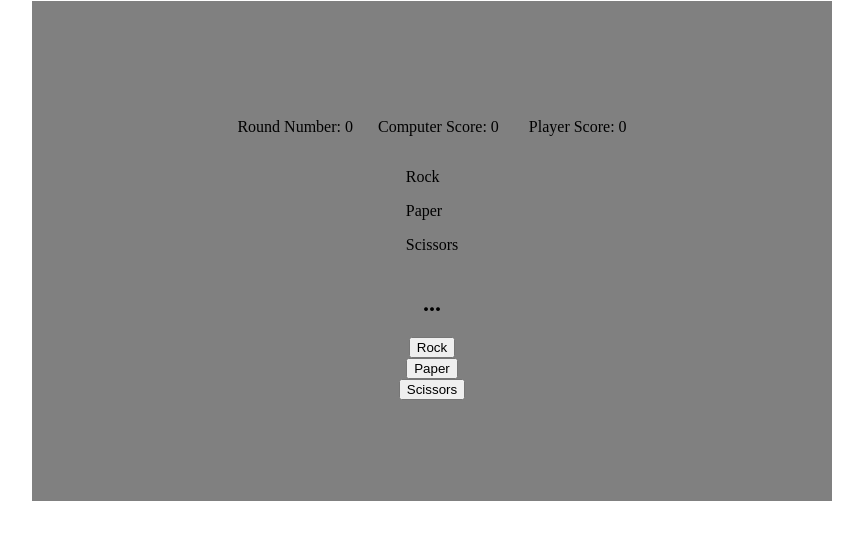
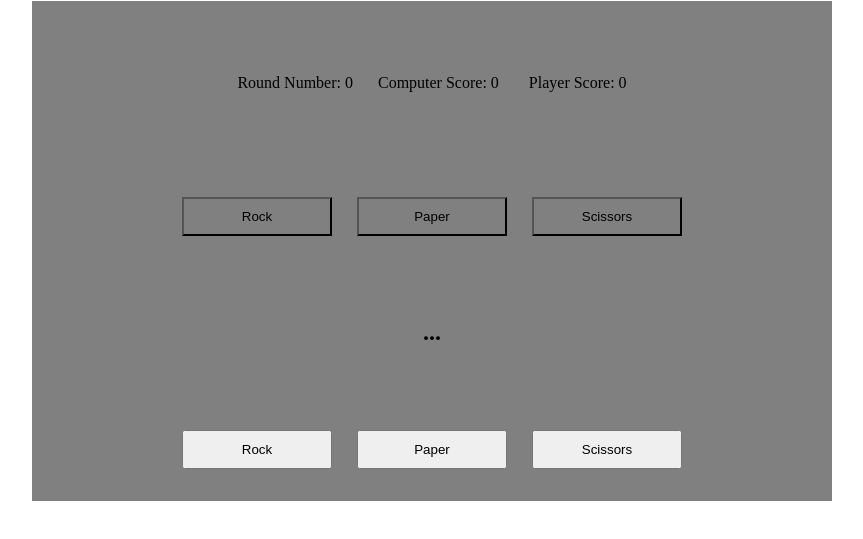
Before and after one commit to DSam87/odin_rock_paper_scissors_2, a plain HTML site: page index.html in a window 1280 px wide. Shown: the part 87-626 px from the top of the page, without its empty margins (208-1071 px from the left). Drawn offline with Linux system fonts and the light colour scheme.

Commit message:
add styles to buttons and flex container

```diff
--- a/index.html
+++ b/index.html
@@ -29,16 +29,19 @@
 
 
             <div class="computer-choice">
-                <div><p>Rock</p></div>
-                <div><p>Paper</p></div>
-                <div><p>Scissors</p></div>
+                <button>Rock</button>
+                <button>Paper</button>
+                <button>Scissors</button>
             </div>
 
             <h2 class="game-action">...</h2>
 
-            <button data-value="0">Rock</button>
-            <button data-value="1">Paper</button>
-            <button data-value="2">Scissors</button>
+            <div class="player-choice">
+                <button data-value="0">Rock</button>
+                <button data-value="1">Paper</button>
+                <button data-value="2">Scissors</button>
+            </div>
+
 
         </div>
 
--- a/script.js
+++ b/script.js
@@ -13,7 +13,7 @@ let computerScoreElement = document.querySelector(".computer-score-span");
 let playerScoreElement = document.querySelector(".player-score-span");
 
 
-let playerButtons = document.querySelectorAll("button");
+let playerButtons = document.querySelectorAll(".player-choice button");
 
 playerButtons.forEach((el, index) => {
     el.addEventListener("click", (e) => {
--- a/style.css
+++ b/style.css
@@ -3,12 +3,13 @@
     flex-direction: column;
     justify-content: center;
     align-items: center;
+
 }
 
 .game-view-container{
     display: flex;
     flex-direction: column;
-    justify-content: center;
+    justify-content: space-around;
     align-items: center;
     background-color: gray;
     min-width: 800px;
@@ -29,4 +30,31 @@
     align-items: center;
     flex: 0 1 auto;
     gap: 25px;
+    height: 100px;
 }
+
+.computer-choice{
+    display: flex;
+    flex-direction: row;
+    justify-content: center;
+    gap: 25px;
+}
+
+.player-choice{
+    display: flex;
+    flex-direction: row;
+    justify-content: center;
+    gap: 25px;
+}
+
+
+
+.player-choice button,
+.computer-choice button{
+    padding: 10px;
+    width: 150px;
+}
+
+.computer-choice button{
+    background-color: transparent;
+}
```
